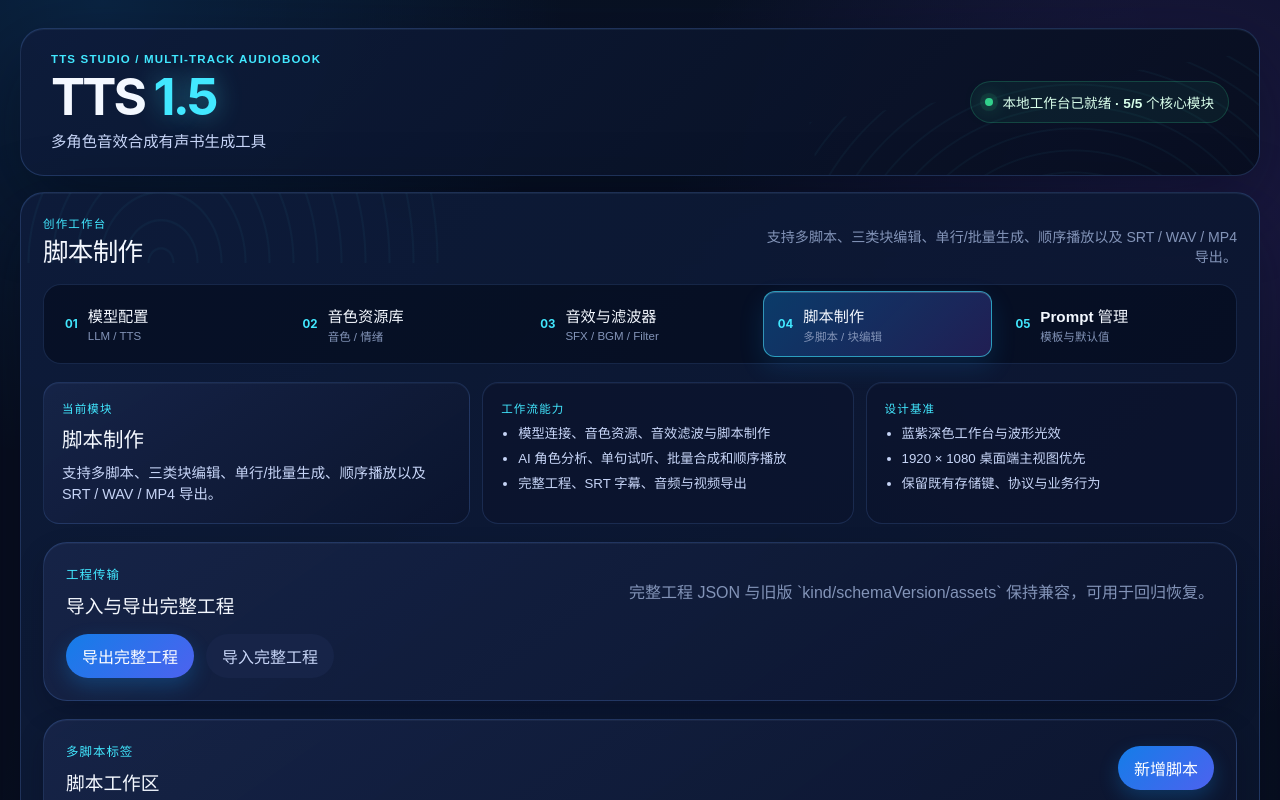
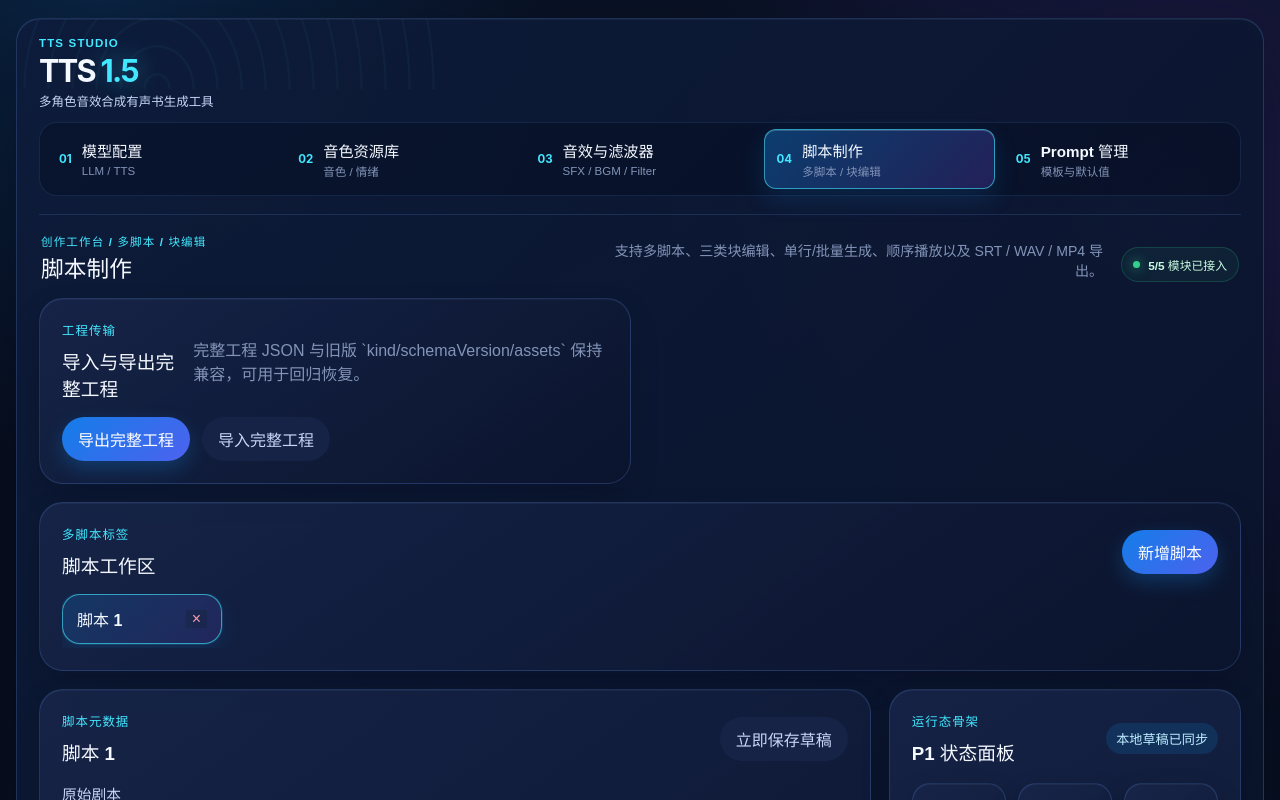
Before and after one commit to MuYi086/TTS-Studio-WebUI, a Vue app in the folder webUI/: page / in a window 1280 px wide. Shown: the top 800 px of the page. Built offline with nearby package versions, Linux system fonts and the light colour scheme.

Commit message:
feat(ui): arrange workspace by design tab

```diff
--- a/webUI/src/app/AppShell.vue
+++ b/webUI/src/app/AppShell.vue
@@ -25,26 +25,16 @@ const migratedCount = 5;
 
 <template>
   <main class="shell">
-    <section class="hero-card">
-      <div class="hero-copy brand-lockup">
-        <p class="eyebrow">TTS STUDIO / MULTI-TRACK AUDIOBOOK</p>
+    <section class="workspace-card" :data-active-tab="activeTab">
+      <header class="studio-header">
+        <div class="studio-brand">
+          <div>
+            <p class="eyebrow">TTS STUDIO</p>
             <h1>TTS <span>1.5</span></h1>
-        <p class="hero-text">多角色音效合成有声书生成工具</p>
+            <p>多角色音效合成有声书生成工具</p>
           </div>
-      <div class="hero-status">
-        <span class="status-dot"></span>
-        <span>本地工作台已就绪 · {{ migratedCount }}/{{ appStore.tabs.length }} 个核心模块</span>
+          <div class="studio-brand-wave" aria-hidden="true"></div>
         </div>
-    </section>
-
-    <section class="workspace-card">
-      <header class="workspace-header">
-        <div>
-          <p class="section-label">创作工作台</p>
-          <h2>{{ activePanel.label }}</h2>
-        </div>
-        <p class="section-note">{{ activePanel.description }}</p>
-      </header>
 
         <nav class="tab-nav" aria-label="主标签页">
           <button
@@ -60,31 +50,15 @@ const migratedCount = 5;
             <span class="tab-caption">{{ tab.caption }}</span>
           </button>
         </nav>
+      </header>
 
-      <section class="summary-strip">
-        <article class="panel-card">
-          <p class="panel-kicker">当前模块</p>
-          <h3>{{ activePanel.label }}</h3>
-          <p class="panel-body">{{ activePanel.description }}</p>
-        </article>
-
-        <article class="panel-card panel-card--secondary">
-          <p class="panel-kicker">工作流能力</p>
-          <ul class="check-list">
-            <li>模型连接、音色资源、音效滤波与脚本制作</li>
-            <li>AI 角色分析、单句试听、批量合成和顺序播放</li>
-            <li>完整工程、SRT 字幕、音频与视频导出</li>
-          </ul>
-        </article>
-
-        <article class="panel-card panel-card--secondary">
-          <p class="panel-kicker">设计基准</p>
-          <ul class="check-list">
-            <li>蓝紫深色工作台与波形光效</li>
-            <li>1920 × 1080 桌面端主视图优先</li>
-            <li>保留既有存储键、协议与业务行为</li>
-          </ul>
-        </article>
+      <section class="workspace-context">
+        <div>
+          <p class="section-label">创作工作台 / {{ activePanel.caption }}</p>
+          <h2>{{ activePanel.label }}</h2>
+        </div>
+        <p class="section-note">{{ activePanel.description }}</p>
+        <span class="workspace-ready"><i></i> {{ migratedCount }}/{{ appStore.tabs.length }} 模块已接入</span>
       </section>
 
       <section
--- a/webUI/src/app/styles/main.css
+++ b/webUI/src/app/styles/main.css
@@ -161,3 +161,203 @@ code {
 
 @media (max-width: 1100px) { .tab-nav { grid-template-columns: repeat(2, minmax(0, 1fr)); } .summary-strip { grid-template-columns: 1fr; } .workspace-header { align-items: flex-start; flex-direction: column; } .section-note { text-align: left; } }
 @media (max-width: 720px) { .shell { width: min(100% - 20px, 100%); padding: 14px 0 32px; } .hero-card { align-items: flex-start; flex-direction: column; padding: 22px; } .workspace-card { padding: 14px; border-radius: 18px; } .tab-nav { grid-template-columns: 1fr; } .hero-status { white-space: normal; } }
+
+/* High-fidelity application shell: the reference images use one compact header instead of a separate marketing hero. */
+.shell {
+  width: min(1880px, calc(100% - 32px));
+  padding-top: 18px;
+}
+
+.workspace-card {
+  min-height: calc(100vh - 36px);
+  padding: 0 22px 26px;
+}
+
+.studio-header {
+  position: relative;
+  z-index: 1;
+  display: grid;
+  grid-template-columns: minmax(250px, 0.78fr) minmax(720px, 2.2fr);
+  align-items: center;
+  gap: 28px;
+  min-height: 100px;
+  border-bottom: 1px solid rgba(104, 159, 255, 0.16);
+}
+
+.studio-brand {
+  display: flex;
+  align-items: center;
+  min-width: 0;
+}
+
+.studio-brand h1 {
+  margin: 0;
+  color: var(--tts-text-primary);
+  font-family: Inter, 'Noto Sans SC', sans-serif;
+  font-size: clamp(1.75rem, 2.4vw, 2.55rem);
+  line-height: 0.95;
+  letter-spacing: -0.055em;
+}
+
+.studio-brand h1 span {
+  color: var(--tts-accent-cyan);
+  text-shadow: 0 0 24px rgba(66, 232, 255, 0.42);
+}
+
+.studio-brand p:not(.eyebrow) {
+  margin: 7px 0 0;
+  color: var(--tts-text-secondary);
+  font-size: 0.78rem;
+  white-space: nowrap;
+}
+
+.studio-brand-wave {
+  width: 0;
+  height: 1px;
+  margin-left: 18px;
+  flex: 1 1 auto;
+  opacity: 0;
+}
+
+.studio-header .tab-nav {
+  margin: 0;
+  border-color: rgba(104, 159, 255, 0.13);
+  background: rgba(2, 8, 24, 0.3);
+}
+
+.studio-header .tab-button {
+  min-height: 56px;
+  padding: 9px 12px;
+}
+
+.workspace-context {
+  position: relative;
+  z-index: 1;
+  display: grid;
+  grid-template-columns: auto minmax(240px, 1fr) auto;
+  align-items: end;
+  gap: 18px;
+  padding: 18px 2px 16px;
+}
+
+.workspace-context h2 {
+  margin: 0;
+  color: var(--tts-text-primary);
+  font-size: 1.42rem;
+  line-height: 1.15;
+}
+
+.workspace-context .section-note {
+  justify-self: end;
+  max-width: 64ch;
+  padding-bottom: 2px;
+  text-align: right;
+}
+
+.workspace-ready {
+  display: inline-flex;
+  align-items: center;
+  gap: 8px;
+  padding: 8px 11px;
+  border: 1px solid rgba(50, 209, 140, 0.2);
+  border-radius: 999px;
+  background: rgba(50, 209, 140, 0.06);
+  color: #c8fce0;
+  font-size: 0.74rem;
+  font-weight: 700;
+  white-space: nowrap;
+}
+
+.workspace-ready i {
+  width: 7px;
+  height: 7px;
+  border-radius: 50%;
+  background: var(--tts-state-success);
+  box-shadow: 0 0 12px rgba(50, 209, 140, 0.8);
+}
+
+.workspace-card > .stack {
+  position: relative;
+  z-index: 1;
+  min-width: 0;
+}
+
+/* 模型配置：参考图中 LLM 与 TTS 是并列的两个主控制面板。 */
+.workspace-card[data-active-tab='config'] > .stack {
+  grid-template-columns: repeat(2, minmax(0, 1fr));
+  align-items: start;
+}
+
+.workspace-card[data-active-tab='config'] > .stack > .card {
+  min-height: 100%;
+}
+
+/* 音色库：主音色资源在左，情绪预设在右。 */
+.workspace-card[data-active-tab='timbres'] > .stack {
+  grid-template-columns: minmax(0, 1.65fr) minmax(300px, 0.8fr);
+  align-items: start;
+}
+
+/* 音效：资源库、BGM 和滤波器按照设计图中的三列工作区排列。 */
+.workspace-card[data-active-tab='sfx'] > .stack {
+  grid-template-columns: minmax(230px, 0.78fr) minmax(360px, 1.24fr) minmax(280px, 0.96fr);
+  align-items: start;
+}
+
+.workspace-card[data-active-tab='sfx'] > .stack > * {
+  min-width: 0;
+}
+
+/* Prompt：编辑器承担主视图，Qwen 模板作为右侧辅助面板。 */
+.workspace-card[data-active-tab='prompt'] > .stack {
+  grid-template-columns: minmax(0, 1.72fr) minmax(300px, 0.72fr);
+  align-items: start;
+}
+
+.workspace-card[data-active-tab='prompt'] .large-textarea {
+  min-height: 360px;
+}
+
+.workspace-card[data-active-tab='prompt'] .medium-textarea {
+  min-height: 180px;
+}
+
+/* 脚本制作：保留所有原有的脚本、导出和运行时组件，同时形成“左侧输入－中部编排－右侧状态”的工作区。 */
+.workspace-card[data-active-tab='script'] > .stack {
+  grid-template-columns: minmax(250px, 0.8fr) minmax(420px, 1.55fr) minmax(280px, 0.88fr);
+  align-items: start;
+}
+
+.workspace-card[data-active-tab='script'] > .stack > :nth-child(1) { grid-column: 1; }
+.workspace-card[data-active-tab='script'] > .stack > :nth-child(2) { grid-column: 1 / -1; }
+.workspace-card[data-active-tab='script'] > .stack > :nth-child(3) { grid-column: 1 / -1; }
+.workspace-card[data-active-tab='script'] > .stack > :nth-child(4) { grid-column: 2 / -1; }
+.workspace-card[data-active-tab='script'] > .stack > :nth-child(5) { grid-column: 1; }
+.workspace-card[data-active-tab='script'] > .stack > :nth-child(6) { grid-column: 1 / -1; }
+
+.workspace-card[data-active-tab='script'] .top-grid {
+  grid-template-columns: minmax(0, 1.7fr) minmax(280px, 0.72fr);
+}
+
+@media (max-width: 1320px) {
+  .studio-header { grid-template-columns: 1fr; gap: 12px; padding: 18px 0; }
+  .studio-header .tab-nav { width: 100%; }
+  .workspace-card[data-active-tab='sfx'] > .stack,
+  .workspace-card[data-active-tab='script'] > .stack { grid-template-columns: repeat(2, minmax(0, 1fr)); }
+  .workspace-card[data-active-tab='script'] > .stack > :nth-child(n) { grid-column: auto; }
+  .workspace-card[data-active-tab='script'] > .stack > :nth-child(2),
+  .workspace-card[data-active-tab='script'] > .stack > :nth-child(3),
+  .workspace-card[data-active-tab='script'] > .stack > :nth-child(6) { grid-column: 1 / -1; }
+}
+
+@media (max-width: 980px) {
+  .workspace-card { padding: 0 16px 20px; }
+  .workspace-context { grid-template-columns: 1fr; align-items: start; gap: 8px; }
+  .workspace-context .section-note { justify-self: start; text-align: left; }
+  .workspace-card[data-active-tab='config'] > .stack,
+  .workspace-card[data-active-tab='timbres'] > .stack,
+  .workspace-card[data-active-tab='sfx'] > .stack,
+  .workspace-card[data-active-tab='prompt'] > .stack,
+  .workspace-card[data-active-tab='script'] > .stack { grid-template-columns: 1fr; }
+  .workspace-card[data-active-tab='script'] > .stack > :nth-child(n) { grid-column: 1; }
+}
```
Lines whose indentation alone changed are shown as unchanged.
